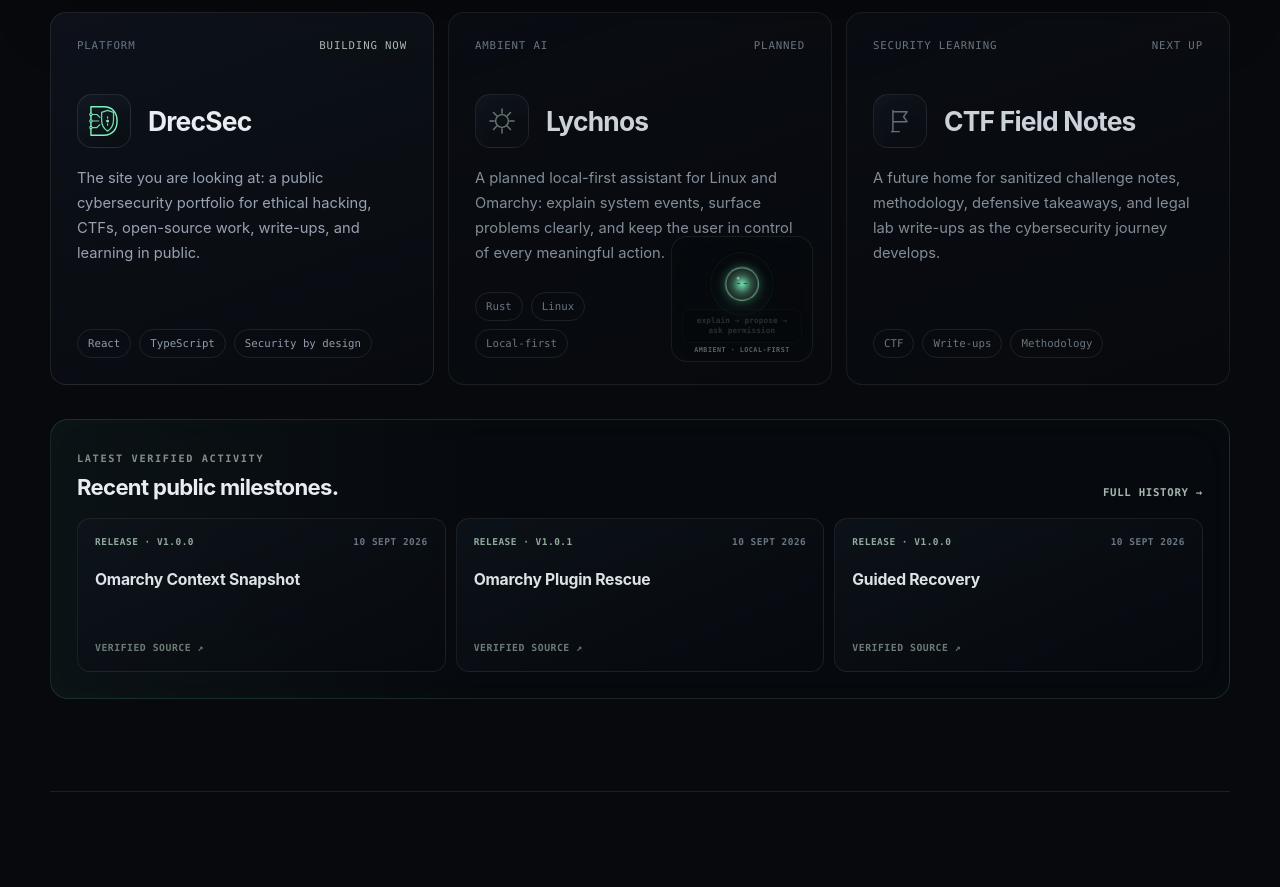
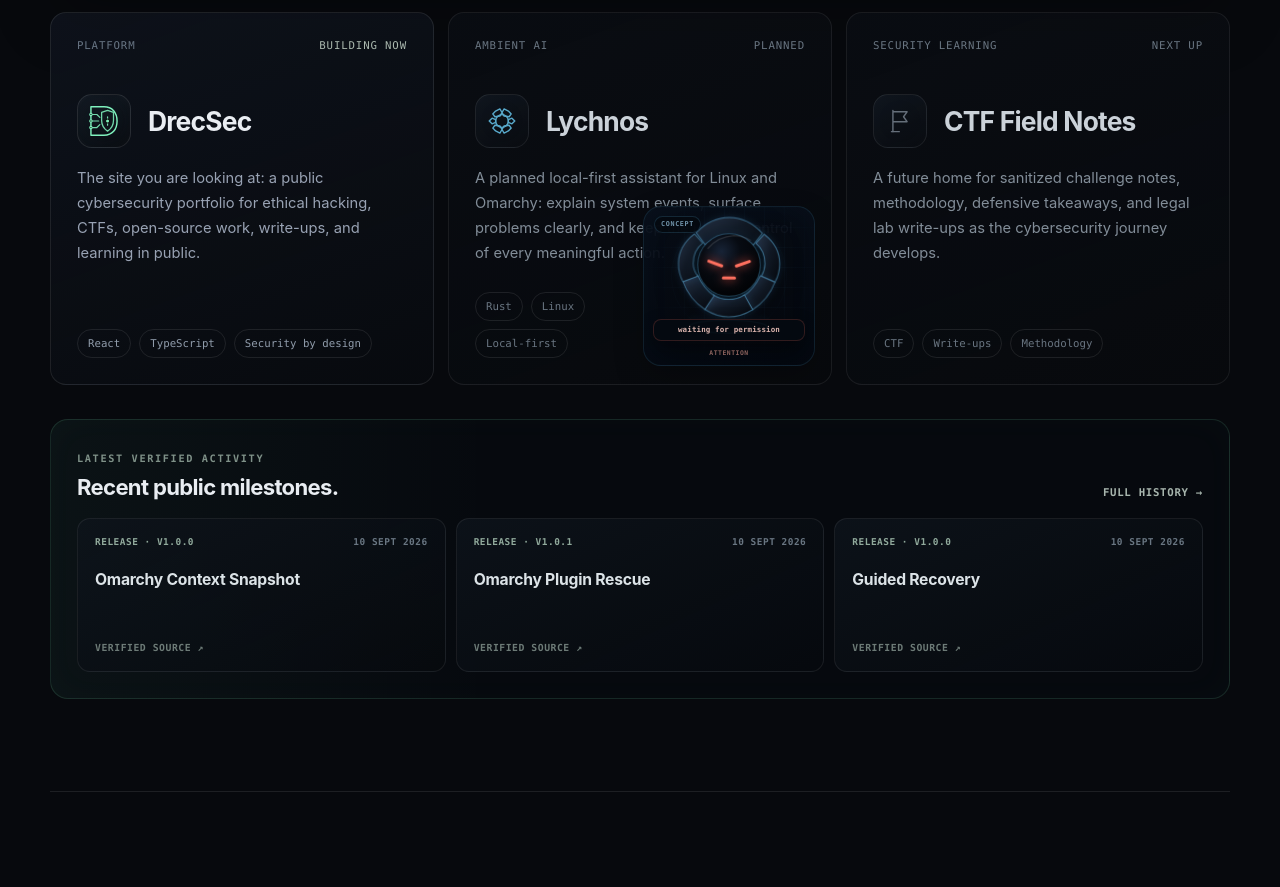
Before and after one commit to Drecullith/DrecSec, a React (Vite) app: page / in a window 1280 px wide. Shown: the part 2140-3027 px from the top of the page. Built offline with nearby package versions, Linux system fonts and the light colour scheme.

Commit message:
style: match Lychnos concept identity

```diff
--- a/src/pages/HomePage.tsx
+++ b/src/pages/HomePage.tsx
@@ -19,7 +19,7 @@ function ProjectMark({ name }: { name: ProjectMarkName }) {
       ) : name === 'lychnos' ? (
         <svg viewBox="0 0 48 48" focusable="false">
           <circle cx="24" cy="24" r="9" />
-          <path d="M24 7v6M24 35v6M7 24h6M35 24h6M12 12l4.5 4.5M31.5 31.5 36 36M36 12l-4.5 4.5M16.5 31.5 12 36" />
+          <path d="M15 10l6-3 3 5-3 5-7 1-3-4zM33 10l4 4-3 4-7-1-3-5 3-5zM38 20l4 4-4 4-5-2v-4zM33 38l-6 3-3-5 3-5 7-1 3 4zM15 38l-4-4 3-4 7 1 3 5-3 5zM10 20l5 2v4l-5 2-4-4z" />
         </svg>
       ) : (
         <svg viewBox="0 0 48 48" focusable="false">
@@ -36,18 +36,77 @@ function LychnosPreview() {
     <div
       className="lychnos-preview"
       role="img"
-      aria-label="Animated concept of Lychnos as a small ambient orb that notices a system problem, explains it, and asks permission before acting."
+      aria-label="Animated Lychnos concept: a segmented dark orb companion with a blue expressive face cycling through calm, thinking, alert, and listening states."
     >
+      <span className="lychnos-concept-label">Concept</span>
       <div className="lychnos-stage" aria-hidden="true">
-        <span className="lychnos-orbit lychnos-orbit-one" />
-        <span className="lychnos-orbit lychnos-orbit-two" />
-        <span className="lychnos-orb">
-          <i className="lychnos-eye lychnos-eye-left" />
-          <i className="lychnos-eye lychnos-eye-right" />
-        </span>
+        <span className="lychnos-field lychnos-field-one" />
+        <span className="lychnos-field lychnos-field-two" />
+        <svg className="lychnos-avatar" viewBox="0 0 180 150" focusable="false">
+          <defs>
+            <linearGradient id="lychnos-shell-gradient" x1="0" y1="0" x2="1" y2="1">
+              <stop offset="0" stopColor="#263347" />
+              <stop offset="0.48" stopColor="#101722" />
+              <stop offset="1" stopColor="#05080d" />
+            </linearGradient>
+            <radialGradient id="lychnos-face-gradient" cx="38%" cy="28%" r="78%">
+              <stop offset="0" stopColor="#172336" />
+              <stop offset="0.38" stopColor="#070b12" />
+              <stop offset="1" stopColor="#010204" />
+            </radialGradient>
+          </defs>
+
+          <ellipse className="lychnos-ground" cx="90" cy="132" rx="42" ry="7" />
+
+          <g className="lychnos-avatar-body">
+            <circle className="lychnos-core-shadow" cx="90" cy="65" r="47" />
+            <g className="lychnos-shell">
+              <path d="M54 31Q70 14 90 14t36 17l-10 13q-12-10-26-10T64 44Z" />
+              <path d="M128 32q17 13 17 32 0 11-5 20l-15-6q4-7 4-14 0-14-10-22Z" />
+              <path d="M140 84q-7 19-24 30l-10-15q11-7 18-22Z" />
+              <path d="M116 114q-13 8-26 8t-26-8l9-16q8 5 17 5t17-5Z" />
+              <path d="M64 114q-17-11-24-30l16-7q7 15 18 22Z" />
+              <path d="M40 84q-5-9-5-20 0-19 17-32l9 10Q51 50 51 64q0 7 5 14Z" />
+            </g>
+
+            <circle className="lychnos-face-glass" cx="90" cy="65" r="34" />
+            <path className="lychnos-face-shine" d="M67 47q11-13 28-14 10 0 18 5" />
+
+            <g className="lychnos-face-state lychnos-face-calm">
+              <path className="lychnos-eye-line" d="M69 64q7-8 14 0" />
+              <path className="lychnos-eye-line" d="M97 64q7-8 14 0" />
+              <path className="lychnos-mouth" d="M82 78q8 6 16 0" />
+            </g>
+
+            <g className="lychnos-face-state lychnos-face-thinking">
+              <path className="lychnos-eye-line" d="M69 64h13" />
+              <path className="lychnos-eye-line" d="M98 64h13" />
+              <circle className="lychnos-thought-dot" cx="111" cy="74" r="2.4" />
+            </g>
+
+            <g className="lychnos-face-state lychnos-face-alert">
+              <path className="lychnos-alert-eye" d="M68 61l14 5" />
+              <path className="lychnos-alert-eye" d="M112 61l-14 5" />
+              <path className="lychnos-alert-mouth" d="M84 79h12" />
+            </g>
+
+            <g className="lychnos-face-state lychnos-face-listening">
+              <circle className="lychnos-listen-eye" cx="76" cy="64" r="4.2" />
+              <circle className="lychnos-listen-eye" cx="104" cy="64" r="4.2" />
+            </g>
+          </g>
+        </svg>
+
         <span className="lychnos-bubble lychnos-bubble-one">terminal 3 hit a snag</span>
-        <span className="lychnos-bubble lychnos-bubble-two">explain → propose → ask permission</span>
-        <span className="lychnos-state">ambient · local-first</span>
+        <span className="lychnos-bubble lychnos-bubble-two">want me to explain it?</span>
+        <span className="lychnos-bubble lychnos-bubble-three">waiting for permission</span>
+
+        <div className="lychnos-state-stack">
+          <span className="lychnos-state lychnos-state-calm">with you · idle</span>
+          <span className="lychnos-state lychnos-state-thinking">thinking</span>
+          <span className="lychnos-state lychnos-state-alert">attention</span>
+          <span className="lychnos-state lychnos-state-listening">listening</span>
+        </div>
       </div>
     </div>
   )
--- a/src/polish.css
+++ b/src/polish.css
@@ -80,123 +80,283 @@
   box-shadow: 0 0 30px rgba(128,242,190,.15), inset 0 0 30px rgba(128,242,190,.045);
 }
 
-/* Lychnos concept: ambient orb -> notice event -> explain/propose -> permission. */
+/* Lychnos gets its own electric-blue visual language from the concept board. */
+.project-identity--lychnos { color: #6fd5ff; }
 .project-card--lychnos { isolation: isolate; }
-.project-card--lychnos .tags { padding-right: 150px; }
+.project-card--lychnos .tags { padding-right: 178px; }
+.project-card--lychnos:hover,
+.project-card--lychnos:focus-within,
+.project-card--lychnos:active {
+  border-color: rgba(92,199,255,.52);
+  background: linear-gradient(160deg, rgba(14,27,40,.94), rgba(7,11,18,.72));
+  box-shadow:
+    0 24px 58px rgba(0,0,0,.32),
+    0 0 40px rgba(79,187,255,.13),
+    0 0 78px rgba(79,187,255,.05),
+    inset 0 0 42px rgba(79,187,255,.028);
+}
+.project-card--lychnos:hover .project-identity,
+.project-card--lychnos:focus-within .project-identity,
+.project-card--lychnos:active .project-identity {
+  color: #8de1ff;
+  border-color: rgba(92,199,255,.40);
+  background: rgba(63,165,229,.075);
+  box-shadow: 0 0 30px rgba(79,187,255,.14), inset 0 0 30px rgba(79,187,255,.04);
+}
+
 .lychnos-preview {
   position: absolute;
   z-index: 2;
-  right: 18px;
-  bottom: 22px;
-  width: 142px;
-  height: 126px;
-  border: 1px solid rgba(255,255,255,.075);
-  border-radius: 16px;
+  right: 16px;
+  bottom: 18px;
+  width: 172px;
+  height: 160px;
+  border: 1px solid rgba(92,199,255,.12);
+  border-radius: 18px;
   overflow: hidden;
   background:
-    radial-gradient(circle at 50% 46%, rgba(128,242,190,.055), transparent 33%),
-    rgba(6,9,13,.72);
-  box-shadow: inset 0 0 28px rgba(128,242,190,.018);
+    radial-gradient(circle at 50% 42%, rgba(42,134,205,.12), transparent 36%),
+    linear-gradient(160deg, rgba(8,14,24,.95), rgba(4,7,12,.92));
+  box-shadow:
+    inset 0 0 34px rgba(49,147,214,.035),
+    0 12px 30px rgba(0,0,0,.22);
 }
-.lychnos-stage { position: relative; width: 100%; height: 100%; }
-.lychnos-orbit,
-.lychnos-orb,
-.lychnos-eye,
-.lychnos-bubble,
-.lychnos-state { position: absolute; }
-.lychnos-orbit {
+.lychnos-preview::before {
+  content: '';
+  position: absolute;
+  inset: 0;
+  background-image:
+    linear-gradient(rgba(95,186,238,.055) 1px, transparent 1px),
+    linear-gradient(90deg, rgba(95,186,238,.055) 1px, transparent 1px);
+  background-size: 20px 20px;
+  mask-image: radial-gradient(circle at 55% 38%, black, transparent 76%);
+  pointer-events: none;
+}
+.lychnos-concept-label {
+  position: absolute;
+  z-index: 4;
+  top: 9px;
+  left: 10px;
+  padding: 4px 6px;
+  border: 1px solid rgba(92,199,255,.16);
+  border-radius: 999px;
+  color: #7194aa;
+  background: rgba(5,9,15,.72);
+  font: 700 .42rem/1 ui-monospace, SFMono-Regular, Menlo, monospace;
+  letter-spacing: .10em;
+  text-transform: uppercase;
+}
+.lychnos-stage {
+  position: relative;
+  width: 100%;
+  height: 100%;
+}
+.lychnos-field {
+  position: absolute;
   left: 50%;
-  top: 47px;
-  border: 1px solid rgba(128,242,190,.15);
+  top: 69px;
+  border: 1px solid rgba(86,197,255,.13);
   border-radius: 50%;
   transform: translate(-50%, -50%);
+  pointer-events: none;
 }
-.lychnos-orbit-one {
-  width: 62px;
-  height: 62px;
-  animation: lychnos-ring 4.8s ease-in-out infinite;
+.lychnos-field-one {
+  width: 100px;
+  height: 100px;
+  animation: lychnos-field-pulse 6s ease-in-out infinite;
 }
-.lychnos-orbit-two {
-  width: 82px;
-  height: 82px;
-  opacity: .42;
-  animation: lychnos-ring 4.8s 1.2s ease-in-out infinite;
+.lychnos-field-two {
+  width: 128px;
+  height: 128px;
+  opacity: .35;
+  animation: lychnos-field-pulse 6s 1.3s ease-in-out infinite;
 }
-.lychnos-orb {
+.lychnos-avatar {
+  position: absolute;
   left: 50%;
-  top: 47px;
-  width: 35px;
-  height: 35px;
-  border: 1px solid rgba(167,255,207,.72);
-  border-radius: 50%;
-  background:
-    radial-gradient(circle at 38% 32%, rgba(255,255,255,.78) 0 3%, transparent 4%),
-    radial-gradient(circle at center, rgba(128,242,190,.94), rgba(128,242,190,.28) 42%, rgba(8,17,14,.96) 72%);
-  box-shadow:
-    0 0 12px rgba(128,242,190,.34),
-    0 0 28px rgba(128,242,190,.15),
-    inset 0 0 11px rgba(255,255,255,.16);
-  transform: translate(-50%, -50%);
-  animation: lychnos-orb-breathe 3.2s ease-in-out infinite;
+  top: 2px;
+  width: 166px;
+  height: 138px;
+  overflow: visible;
+  transform: translateX(-50%);
+  animation: lychnos-float 4.8s ease-in-out infinite;
 }
-.lychnos-eye {
-  top: 15px;
-  width: 4px;
-  height: 2px;
-  border-radius: 999px;
-  background: #06110c;
-  opacity: .78;
-  animation: lychnos-blink 4.4s infinite;
+.lychnos-ground {
+  fill: none;
+  stroke: rgba(79,187,255,.72);
+  stroke-width: 1.4;
+  filter: drop-shadow(0 0 6px rgba(79,187,255,.62));
+  animation: lychnos-ground-pulse 4.8s ease-in-out infinite;
 }
-.lychnos-eye-left { left: 11px; }
-.lychnos-eye-right { right: 11px; }
+.lychnos-core-shadow {
+  fill: rgba(0,0,0,.55);
+  filter: drop-shadow(0 9px 16px rgba(0,0,0,.58));
+}
+.lychnos-shell path {
+  fill: url(#lychnos-shell-gradient);
+  stroke: rgba(114,205,255,.32);
+  stroke-width: 1.15;
+  stroke-linejoin: round;
+  filter: drop-shadow(0 0 4px rgba(55,151,221,.16));
+  transform-box: fill-box;
+  transform-origin: center;
+  animation: lychnos-shell-breathe 4.8s ease-in-out infinite;
+}
+.lychnos-shell path:nth-child(2) { animation-delay: .08s; }
+.lychnos-shell path:nth-child(3) { animation-delay: .16s; }
+.lychnos-shell path:nth-child(4) { animation-delay: .24s; }
+.lychnos-shell path:nth-child(5) { animation-delay: .32s; }
+.lychnos-shell path:nth-child(6) { animation-delay: .40s; }
+.lychnos-face-glass {
+  fill: url(#lychnos-face-gradient);
+  stroke: rgba(96,193,247,.28);
+  stroke-width: 1.2;
+  filter: drop-shadow(0 0 9px rgba(41,137,204,.16));
+}
+.lychnos-face-shine {
+  fill: none;
+  stroke: rgba(255,255,255,.12);
+  stroke-width: 1.4;
+  stroke-linecap: round;
+}
+.lychnos-face-state {
+  opacity: 0;
+  transform-origin: 90px 66px;
+}
+.lychnos-eye-line,
+.lychnos-mouth,
+.lychnos-listen-eye {
+  fill: none;
+  stroke: #7ee4ff;
+  stroke-width: 3.3;
+  stroke-linecap: round;
+  filter: drop-shadow(0 0 4px rgba(79,199,255,.85));
+}
+.lychnos-thought-dot {
+  fill: #7ee4ff;
+  filter: drop-shadow(0 0 4px rgba(79,199,255,.9));
+}
+.lychnos-alert-eye,
+.lychnos-alert-mouth {
+  fill: none;
+  stroke: #ff705f;
+  stroke-width: 3.3;
+  stroke-linecap: round;
+  filter: drop-shadow(0 0 5px rgba(255,86,70,.88));
+}
+.lychnos-face-calm { animation: lychnos-face-calm 12s linear infinite; }
+.lychnos-face-thinking { animation: lychnos-face-thinking 12s linear infinite; }
+.lychnos-face-alert { animation: lychnos-face-alert 12s linear infinite; }
+.lychnos-face-listening { animation: lychnos-face-listening 12s linear infinite; }
+
+.lychnos-bubble,
+.lychnos-state {
+  position: absolute;
+  left: 9px;
+  right: 9px;
+  opacity: 0;
+}
 .lychnos-bubble {
-  left: 10px;
-  right: 10px;
-  bottom: 22px;
-  padding: 6px 7px;
-  border: 1px solid rgba(128,242,190,.14);
+  z-index: 5;
+  bottom: 24px;
+  padding: 5px 7px;
+  border: 1px solid rgba(91,198,255,.16);
   border-radius: 8px;
-  color: #a8b8af;
-  background: rgba(7,12,15,.92);
-  font: 600 .48rem/1.3 ui-monospace, SFMono-Regular, Menlo, monospace;
+  color: #a8c5d4;
+  background: rgba(5,10,17,.93);
+  box-shadow: 0 7px 18px rgba(0,0,0,.26);
+  font: 600 .47rem/1.3 ui-monospace, SFMono-Regular, Menlo, monospace;
   text-align: center;
-  letter-spacing: .02em;
-  opacity: 0;
+  letter-spacing: .015em;
   transform: translateY(5px);
 }
-.lychnos-bubble-one { animation: lychnos-message-one 7.2s ease-in-out infinite; }
-.lychnos-bubble-two { animation: lychnos-message-two 7.2s ease-in-out infinite; }
+.lychnos-bubble-one { animation: lychnos-bubble-one 12s ease-in-out infinite; }
+.lychnos-bubble-two { animation: lychnos-bubble-two 12s ease-in-out infinite; }
+.lychnos-bubble-three {
+  border-color: rgba(255,112,95,.18);
+  color: #d8b2ac;
+  animation: lychnos-bubble-three 12s ease-in-out infinite;
+}
+.lychnos-state-stack {
+  position: absolute;
+  z-index: 5;
+  left: 8px;
+  right: 8px;
+  bottom: 7px;
+  height: 8px;
+}
 .lychnos-state {
-  left: 0;
-  right: 0;
-  bottom: 7px;
-  color: #56655e;
-  font: 700 .42rem/1 ui-monospace, SFMono-Regular, Menlo, monospace;
-  letter-spacing: .075em;
+  top: 0;
+  color: #557286;
+  font: 700 .40rem/1 ui-monospace, SFMono-Regular, Menlo, monospace;
+  letter-spacing: .085em;
   text-align: center;
   text-transform: uppercase;
 }
+.lychnos-state-calm { animation: lychnos-state-calm 12s linear infinite; }
+.lychnos-state-thinking { animation: lychnos-state-thinking 12s linear infinite; }
+.lychnos-state-alert { color: #8d635e; animation: lychnos-state-alert 12s linear infinite; }
+.lychnos-state-listening { animation: lychnos-state-listening 12s linear infinite; }
 
-@keyframes lychnos-orb-breathe {
-  0%, 100% { transform: translate(-50%, -50%) scale(.96); box-shadow: 0 0 10px rgba(128,242,190,.26), 0 0 24px rgba(128,242,190,.11), inset 0 0 11px rgba(255,255,255,.14); }
-  50% { transform: translate(-50%, -50%) scale(1.05); box-shadow: 0 0 16px rgba(128,242,190,.48), 0 0 36px rgba(128,242,190,.19), inset 0 0 13px rgba(255,255,255,.20); }
+@keyframes lychnos-float {
+  0%, 100% { transform: translateX(-50%) translateY(1px) rotate(-.8deg); }
+  50% { transform: translateX(-50%) translateY(-5px) rotate(.8deg); }
 }
-@keyframes lychnos-ring {
-  0%, 100% { opacity: .18; transform: translate(-50%, -50%) scale(.86); }
-  48% { opacity: .52; transform: translate(-50%, -50%) scale(1.06); }
+@keyframes lychnos-ground-pulse {
+  0%, 100% { opacity: .42; transform: scaleX(.88); transform-origin: center; }
+  50% { opacity: .85; transform: scaleX(1.04); transform-origin: center; }
 }
-@keyframes lychnos-blink {
-  0%, 44%, 48%, 100% { transform: scaleY(1); }
-  46% { transform: scaleY(.15); }
+@keyframes lychnos-field-pulse {
+  0%, 100% { opacity: .10; transform: translate(-50%, -50%) scale(.88); }
+  50% { opacity: .36; transform: translate(-50%, -50%) scale(1.04); }
 }
-@keyframes lychnos-message-one {
-  0%, 8%, 46%, 100% { opacity: 0; transform: translateY(5px); }
-  14%, 39% { opacity: 1; transform: translateY(0); }
+@keyframes lychnos-shell-breathe {
+  0%, 100% { transform: translate(0, 0); stroke: rgba(114,205,255,.28); }
+  50% { transform: translate(0, -1px); stroke: rgba(114,205,255,.48); }
 }
-@keyframes lychnos-message-two {
-  0%, 46%, 92%, 100% { opacity: 0; transform: translateY(5px); }
-  54%, 84% { opacity: 1; transform: translateY(0); }
+@keyframes lychnos-face-calm {
+  0%, 18%, 82%, 100% { opacity: 1; }
+  22%, 78% { opacity: 0; }
+}
+@keyframes lychnos-face-thinking {
+  0%, 20%, 42%, 100% { opacity: 0; }
+  24%, 38% { opacity: 1; }
+}
+@keyframes lychnos-face-alert {
+  0%, 40%, 63%, 100% { opacity: 0; }
+  45%, 58% { opacity: 1; }
+}
+@keyframes lychnos-face-listening {
+  0%, 61%, 84%, 100% { opacity: 0; }
+  66%, 79% { opacity: 1; }
+}
+@keyframes lychnos-bubble-one {
+  0%, 24%, 47%, 100% { opacity: 0; transform: translateY(5px); }
+  29%, 42% { opacity: 1; transform: translateY(0); }
+}
+@keyframes lychnos-bubble-two {
+  0%, 62%, 86%, 100% { opacity: 0; transform: translateY(5px); }
+  67%, 81% { opacity: 1; transform: translateY(0); }
+}
+@keyframes lychnos-bubble-three {
+  0%, 43%, 65%, 100% { opacity: 0; transform: translateY(5px); }
+  49%, 59% { opacity: 1; transform: translateY(0); }
+}
+@keyframes lychnos-state-calm {
+  0%, 18%, 82%, 100% { opacity: 1; }
+  22%, 78% { opacity: 0; }
+}
+@keyframes lychnos-state-thinking {
+  0%, 20%, 42%, 100% { opacity: 0; }
+  24%, 38% { opacity: 1; }
+}
+@keyframes lychnos-state-alert {
+  0%, 40%, 63%, 100% { opacity: 0; }
+  45%, 58% { opacity: 1; }
+}
+@keyframes lychnos-state-listening {
+  0%, 61%, 84%, 100% { opacity: 0; }
+  66%, 79% { opacity: 1; }
 }
 
 @media (max-width: 1050px) and (min-width: 721px) {
@@ -206,9 +366,10 @@
     right: auto;
     bottom: auto;
     width: 100%;
-    height: 132px;
+    height: 176px;
     margin-top: 18px;
   }
+  .lychnos-avatar { width: 184px; height: 151px; }
 }
 
 @media (max-width: 720px) {
@@ -220,21 +381,36 @@
     right: auto;
     bottom: auto;
     width: 100%;
-    height: 146px;
+    height: 188px;
     margin-top: 20px;
   }
-  .lychnos-orbit-one { width: 68px; height: 68px; }
-  .lychnos-orbit-two { width: 92px; height: 92px; }
-  .lychnos-orb { top: 52px; width: 39px; height: 39px; }
-  .lychnos-orbit { top: 52px; }
-  .lychnos-bubble { bottom: 24px; font-size: .53rem; }
+  .lychnos-avatar {
+    top: 7px;
+    width: 196px;
+    height: 160px;
+  }
+  .lychnos-field { top: 79px; }
+  .lychnos-bubble { bottom: 25px; font-size: .52rem; }
+  .lychnos-state-stack { bottom: 8px; }
 }
 
 @media (prefers-reduced-motion: reduce) {
-  .lychnos-orbit,
-  .lychnos-orb,
-  .lychnos-eye,
-  .lychnos-bubble { animation: none; }
+  .lychnos-field,
+  .lychnos-avatar,
+  .lychnos-ground,
+  .lychnos-shell path,
+  .lychnos-face-state,
+  .lychnos-bubble,
+  .lychnos-state { animation: none; }
+  .lychnos-face-calm,
+  .lychnos-state-calm { opacity: 1; }
   .lychnos-bubble-one { opacity: 1; transform: none; }
-  .lychnos-bubble-two { display: none; }
+  .lychnos-bubble-two,
+  .lychnos-bubble-three,
+  .lychnos-face-thinking,
+  .lychnos-face-alert,
+  .lychnos-face-listening,
+  .lychnos-state-thinking,
+  .lychnos-state-alert,
+  .lychnos-state-listening { display: none; }
 }
```
